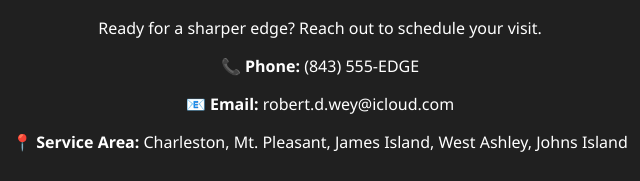
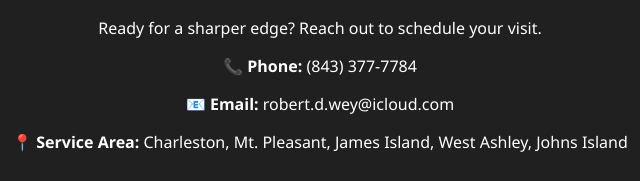
Before and after one commit to topshelfgod08/Holy-City-Edge, a plain HTML site: page index.html in a window 1280 px wide. Shown: the part 1734-1915 px from the top of the page, 320-960 px from the left. Drawn offline with Linux system fonts and the light colour scheme.

Commit message:
Update index.html

```diff
--- a/index.html
+++ b/index.html
@@ -167,7 +167,7 @@
   <p>
     Ready for a sharper edge? Reach out to schedule your visit.
   </p>
-  <p><strong>📞 Phone:</strong> (843) 555-EDGE</p>
+  <p><strong>📞 Phone:</strong> (843) 377-7784 </p>
   <p><strong>📧 Email:</strong> robert.d.wey@icloud.com </p>
   <p><strong>📍 Service Area:</strong> Charleston, Mt. Pleasant, James Island, West Ashley, Johns Island</p>
   <a class="button" href="mailto:info@holyedgechs.com">Email Us</a>
```
